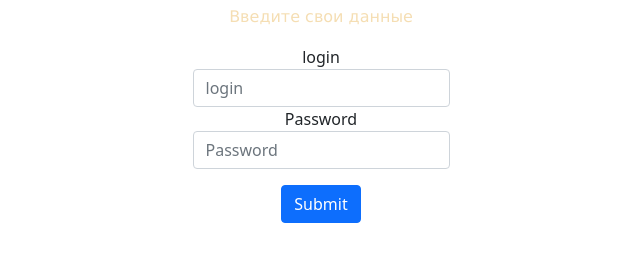
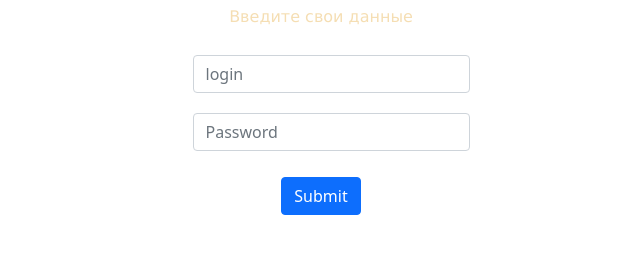
Before and after one commit to Dmitri611/Server, a website: page index.html in a window 1280 px wide. Shown: the part 243-504 px from the top of the page, without its empty margins (319-959 px from the left). Drawn offline with nearby package versions, Linux system fonts and the light colour scheme.

Commit message:
fix: update style.css

```diff
--- a/index.html
+++ b/index.html
@@ -22,12 +22,10 @@
         <p class="fonts">Введите свои данные</p>
     </div>
         <div class="form-group">
-          <label for="exampleInputEmail1">login</label>
-          <input type="login" class="form-control" id="login"  placeholder="login" required>
+          <input type="login" class="form-control input" id="login"  placeholder="login" required>
         </div>
         <div class="form-group">
-          <label for="exampleInputPassword1">Password</label>
-          <input type="password" class="form-control" id="password" placeholder="Password" required >
+          <input type="password" class="form-control input" id="password" placeholder="Password" required >
         </div>
 
         <button type="submit" class="btn btn-primary button" id="btn-login">Submit</button>
--- a/style.css
+++ b/style.css
@@ -40,3 +40,7 @@ body{
     max-width: 800px;
     margin: 15% auto;
 }
+
+.input {
+    margin: 10px;
+}
```
